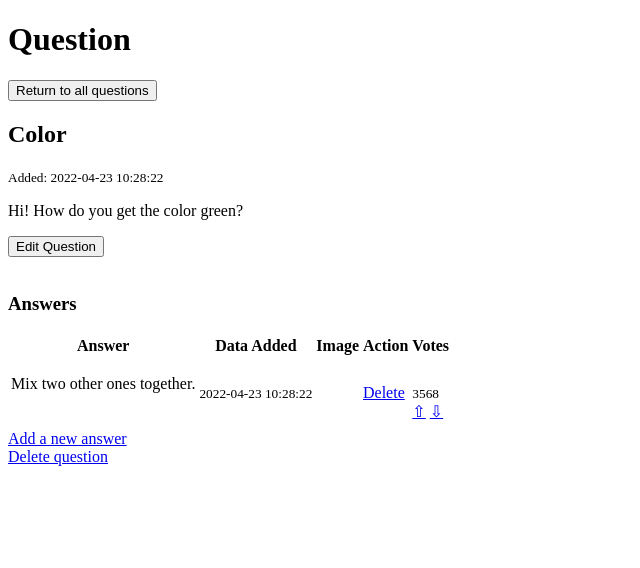
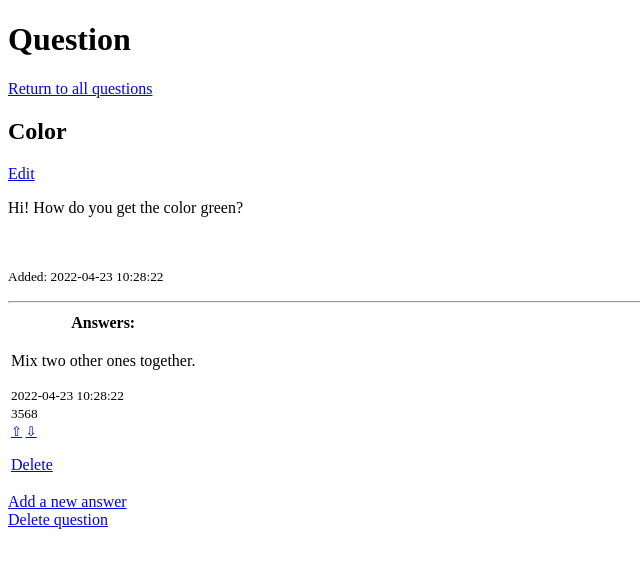
Before and after one commit to abenteuerzeit/ask-mate, a Flask app: page /question/1 in a window 1280 px wide. Shown: the top 568 px of the page, without its empty margins (0-640 px from the left). Run offline with Flask 2, Linux system fonts and the light colour scheme.

Commit message:
Refactor HTML

```diff
--- a/sample_data/answer.csv
+++ b/sample_data/answer.csv
@@ -3,5 +3,3 @@ id,submission_time,vote_number,question_id,message,image
 3,1650798080,38,2,My name is Jane.,
 3,1650798080,666,2,I'm Adrian,/uploads/Bez_tytuu.jpg
 4,1650892285,0,,f,
-6,1650893477,1,3,new,
-6,1650895066,0,3,aa,
--- a/sample_data/question.csv
+++ b/sample_data/question.csv
@@ -1,4 +1,4 @@
 id,submission_time,view_number,vote_number,title,message,image
-1,1650709702,1701,133,Color,Hi! How do you get the color green?,
-2,1650787943,1375,256,Names,What are your names?,
-3,1650893477,11,4,New,New,
+1,1650709702,1714,133,Color,Hi! How do you get the color green?,
+2,1650787943,1380,256,Names,What are your names?,
+3,1650896285,4,0,ggggg,ggggg,
--- a/templates/add-question.html
+++ b/templates/add-question.html
@@ -11,7 +11,7 @@
         <textarea style="width: 500px" name="message" id="message"></textarea><br>
         <label for="file">Upload image</label><br>
         <input type="file" name="file"><br>
-        <button type="submit">Submit</button>
+        <input type="submit">
         <br>
     </form>
 {% endblock %}
--- a/templates/edit-question.html
+++ b/templates/edit-question.html
@@ -17,7 +17,6 @@
             <label for="file">Upload Image</label><br>
             <input type="file" name="file"><br>
         {% endif %}
-        <button type="submit">Submit</button>
-        <br>
+        <input type="submit">
     </form>
 {% endblock %}
--- a/templates/error.html
+++ b/templates/error.html
@@ -5,11 +5,9 @@
     <h2>{{ error.title }}</h2>
     <p>{{ error.message }}</p>
     {% if is_edit %}
-        <a href={{ "/question/" + error.id + "/edit" }}>Go Back</a>
+        <a href={{ "/question/" + error.id + "/edit" }}>Go Back</a><br>
     {% endif %}
     {% if is_answer %}
-        <a href={{ "/question/" + error.id + "/new-answer" }}>Go Back</a>
-    {% else %}
-        <a href={{ "/add-question" }}>Go Back</a>
+        <a href={{ "/question/" + error.id + "/new-answer" }}>Go Back</a><br>
     {% endif %}
 {% endblock %}
--- a/templates/list.html
+++ b/templates/list.html
@@ -3,9 +3,7 @@
 {% block body %}
     <img class="logo" src="/uploads/logo.jpg" alt="logo" height="100">
     <h1>All questions</h1>
-    <a href="/add-question">
-        <button type="submit">Add a question</button>
-    </a>
+    <a href="/add-question">Add a question</a>
     <table>
         <thead>
         <tr>
--- a/templates/question.html
+++ b/templates/question.html
@@ -2,70 +2,46 @@
 {% block title %}Question {{ question.id }}{% endblock %}
 {% block body %}
     <h1>Question</h1>
-    <a href="/">
-        <button>Return to all questions</button>
-    </a>
+    <a href="/">Return to all questions</a>
     <h2>{{ question.title }}</h2>
-    <p><small>Added: {{ question.submission_time }}</small></p>
+    <a href="{{ question.id }}/edit">Edit</a><br>
     {% if question.image %}
         <a href="{{ question.image }}" target="_blank">
-            <img src="{{ question.image if question.image }}"
-                 height="100" alt="Uploaded image">
-        </a><br>
+            <img src="{{ question.image if question.image }}" height="100" alt="Uploaded image">
+        </a>
     {% endif %}
-    <p>{{ question.message }}</p>
-    <form method="get" action="{{ question.id }}/edit">
-        <button type="submit">Edit Question</button>
-    </form><br>
-    <h3>Answers</h3>
+    <p>{{ question.message }}</p><br>
+    <p><small>Added: {{ question.submission_time }}</small></p>
+    <hr>
+    {% if answers %}
     <table>
         <thead>
         <tr>
             <th>
-                Answer
-            </th>
-            <th>
-                Data Added
-            </th>
-            <th>
-                Image
-            </th>
-            <th>
-                Action
-            </th>
-            <th>
-                Votes
+                Answers:
             </th>
         </tr>
         </thead>
-        <tbody>
         {% for answer in answers %}
+            <tbody>
             <tr>
                 <td>
                     <p>{{ answer.message }}</p>
-                    <br>
-                </td>
-                <td>
-                    <small>{{ answer.submission_time }}</small><br>
-                </td>
-                <td>
                     {% if answer.image %}
                         <a href="{{ answer.image }}" target="_blank">
                             <img src="{{ answer.image if answer.image }}" height="100px" alt="Uploaded image">
                         </a><br>
                     {% endif %}
-                </td>
-                <td>
-                    <a href="/answer/{{ answer.id }}/delete?question_id={{ question.id }}">Delete </a>
-                </td>
-
-                <td>
-                    <br><small>{{ answer.vote_number }} </small><br>
-                    <a href="/answer/{{ answer.id }}/vote-up?question_id={{ question.id }}">&#8679</a>
-                    <a href="/answer/{{ answer.id }}/vote-down?question_id={{ question.id }}">&#8681</a>
+                    <small>{{ answer.submission_time }}</small><br>
+                    <small>{{ answer.vote_number }}<br>
+                        <a href="/answer/{{ answer.id }}/vote-up?question_id={{ question.id }}">&#8679</a>
+                        <a href="/answer/{{ answer.id }}/vote-down?question_id={{ question.id }}">&#8681</a>
+                    </small><p>
+                    <a href="/answer/{{ answer.id }}/delete?question_id={{ question.id }}">Delete </a></p>
                 </td>
             </tr>
         {% endfor %}
+        {% endif %}
         </tbody>
     </table>
     <a href="/question/{{ question.id }}/new-answer">Add a new answer</a><br>
```
